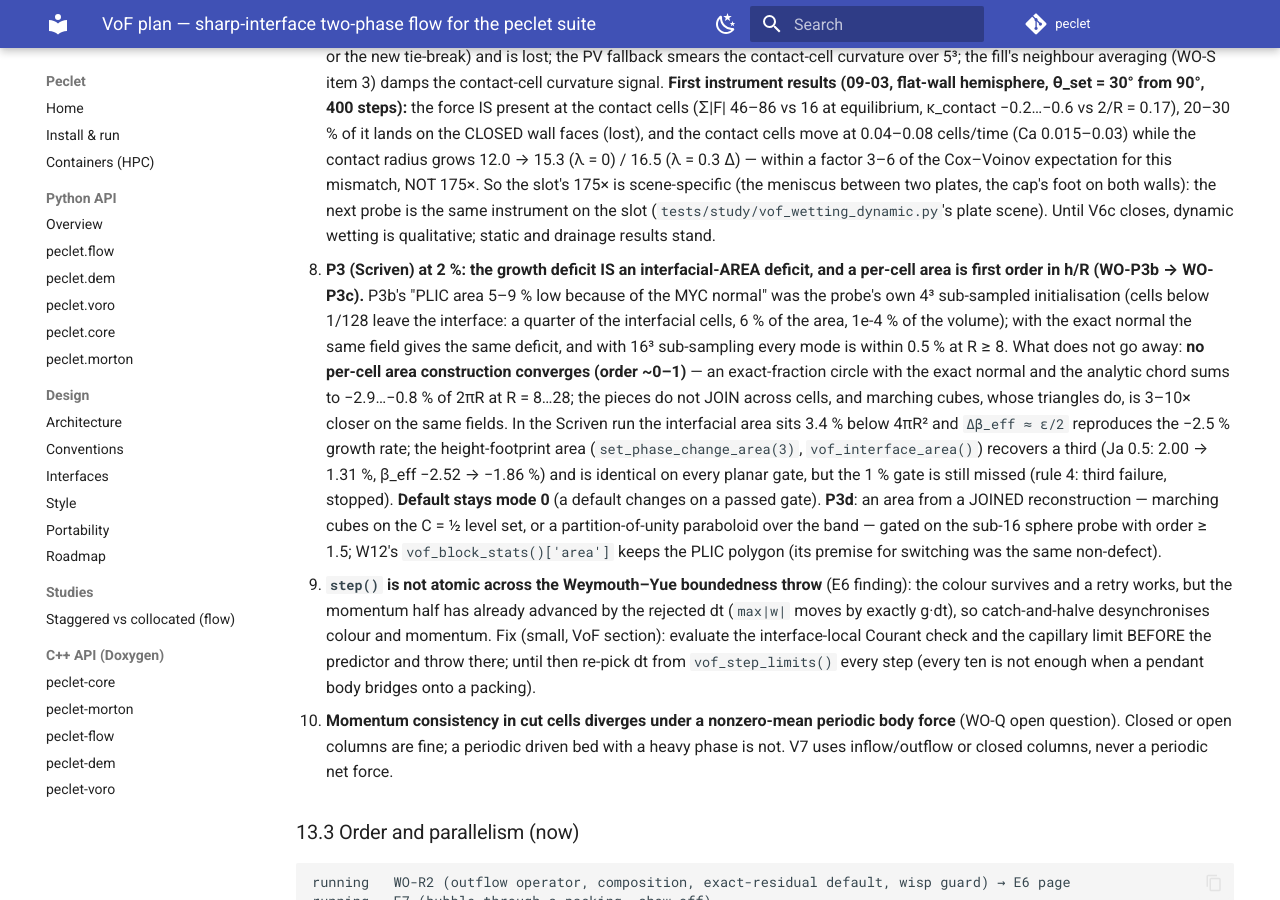
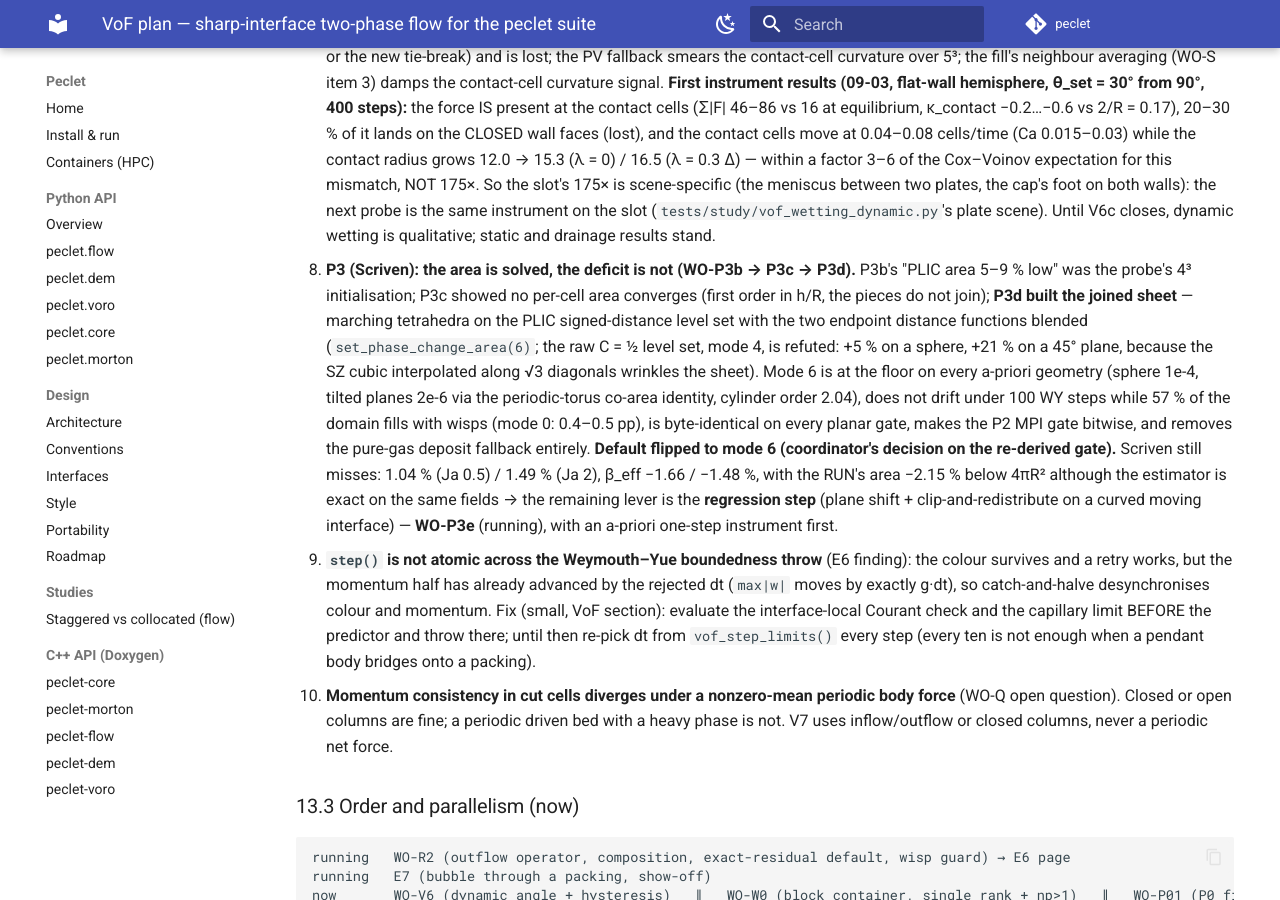
Before and after one commit to computational-chemical-engineering/peclet, an MkDocs documentation site: the page built from docs/VOF_PLAN.md, in a window 1280 px wide and 900 px high, scrolled down 24200 px. Built offline with MkDocs 1.6.1 and Material for MkDocs 9.7.7, drawn with Linux system fonts in a browser that asks for light colours; comment, search, counter and statistics services are not loaded; some of the changed text lies outside the part shown.

Commit message:
flow -> d55dd6e: WO-P3d (joined marching-tetrahedra area on the PLIC level set); plan §13 item 8 rewritten
Co-Authored-By: Claude Fable 5.1 <noreply@anthropic.com>
Claude-Session: https://claude.ai/code/session_01Qa1K4Gwa3HaM7hQMg4qLqX

```diff
--- a/docs/VOF_PLAN.md
+++ b/docs/VOF_PLAN.md
@@ -1042,7 +1042,7 @@ pattern — the ABC counterpart of the V4 rule).
   Also found: `max_open_divergence()` MUTATES the velocity at an outflow (non-mutating sibling
   `max_open_divergence_projected()`; the default is a user decision).
 - **Merged-main validation 09-03 19:00 (nvidia-cuda)**: `tests/kokkos` 33/33, `tests/kokkos_mpi` VoF/varRho/phase-change/wall-slip battery 46/46 at np 1/2/4.
-- Pending (09-03 19:00): P3d (joined area) running; P23 + P3b + P3c LANDED (P3 open at 1.3 % with mode 3; P3d = joined area); W12 + V6b LANDED; V6c instrument started (numbers in item 7); WO-V9 after them; V7's page needs a frozen render (~6 h) before publication; W3–W5 and the TBFsolver cross-code run remain.
+- Pending (09-03 20:30): P3d LANDED (default → mode 6); P3e (regression instrument) running; P23 + P3b + P3c LANDED (P3 open at 1.3 % with mode 3; P3d = joined area); W12 + V6b LANDED; V6c instrument started (numbers in item 7); WO-V9 after them; V7's page needs a frozen render (~6 h) before publication; W3–W5 and the TBFsolver cross-code run remain.
 
 ## 13. Revised ladder for the remainder (2026-09-02, evening) — review and execution plan
 
@@ -1141,23 +1141,21 @@ gates, twice-failed gates escalate.
    (the meniscus between two plates, the cap's foot on both walls): the next probe is the same
    instrument on the slot (`tests/study/vof_wetting_dynamic.py`'s plate scene). Until V6c
    closes, dynamic wetting is qualitative; static and drainage results stand.
-8. **P3 (Scriven) at 2 %: the growth deficit IS an interfacial-AREA deficit, and a per-cell
-   area is first order in h/R (WO-P3b → WO-P3c).** P3b's "PLIC area 5–9 % low because of the
-   MYC normal" was the probe's own 4³ sub-sampled initialisation (cells below 1/128 leave the
-   interface: a quarter of the interfacial cells, 6 % of the area, 1e-4 % of the volume); with
-   the exact normal the same field gives the same deficit, and with 16³ sub-sampling every mode
-   is within 0.5 % at R ≥ 8. What does not go away: **no per-cell area construction converges
-   (order ~0–1)** — an exact-fraction circle with the exact normal and the analytic chord sums to
-   −2.9…−0.8 % of 2πR at R = 8…28; the pieces do not JOIN across cells, and marching cubes,
-   whose triangles do, is 3–10× closer on the same fields. In the Scriven run the interfacial
-   area sits 3.4 % below 4πR² and `Δβ_eff ≈ ε/2` reproduces the −2.5 % growth rate; the
-   height-footprint area (`set_phase_change_area(3)`, `vof_interface_area()`) recovers a third
-   (Ja 0.5: 2.00 → 1.31 %, β_eff −2.52 → −1.86 %) and is identical on every planar gate, but
-   the 1 % gate is still missed (rule 4: third failure, stopped). **Default stays mode 0**
-   (a default changes on a passed gate). **P3d**: an area from a JOINED reconstruction —
-   marching cubes on the C = ½ level set, or a partition-of-unity paraboloid over the band —
-   gated on the sub-16 sphere probe with order ≥ 1.5; W12's `vof_block_stats()['area']`
-   keeps the PLIC polygon (its premise for switching was the same non-defect).
+8. **P3 (Scriven): the area is solved, the deficit is not (WO-P3b → P3c → P3d).** P3b's "PLIC
+   area 5–9 % low" was the probe's 4³ initialisation; P3c showed no per-cell area converges
+   (first order in h/R, the pieces do not join); **P3d built the joined sheet** — marching
+   tetrahedra on the PLIC signed-distance level set with the two endpoint distance functions
+   blended (`set_phase_change_area(6)`; the raw C = ½ level set, mode 4, is refuted: +5 % on a
+   sphere, +21 % on a 45° plane, because the SZ cubic interpolated along √3 diagonals wrinkles
+   the sheet). Mode 6 is at the floor on every a-priori geometry (sphere 1e-4, tilted planes
+   2e-6 via the periodic-torus co-area identity, cylinder order 2.04), does not drift under 100
+   WY steps while 57 % of the domain fills with wisps (mode 0: 0.4–0.5 pp), is byte-identical on
+   every planar gate, makes the P2 MPI gate bitwise, and removes the pure-gas deposit fallback
+   entirely. **Default flipped to mode 6 (coordinator's decision on the re-derived gate).**
+   Scriven still misses: 1.04 % (Ja 0.5) / 1.49 % (Ja 2), β_eff −1.66 / −1.48 %, with the RUN's
+   area −2.15 % below 4πR² although the estimator is exact on the same fields → the remaining
+   lever is the **regression step** (plane shift + clip-and-redistribute on a curved moving
+   interface) — **WO-P3e** (running), with an a-priori one-step instrument first.
 9. **`step()` is not atomic across the Weymouth–Yue boundedness throw** (E6 finding): the colour
    survives and a retry works, but the momentum half has already advanced by the rejected dt
    (`max|w|` moves by exactly g·dt), so catch-and-halve desynchronises colour and momentum.
```
